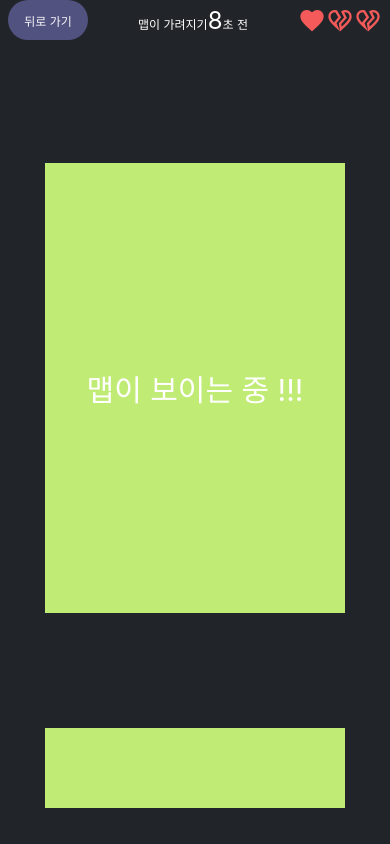
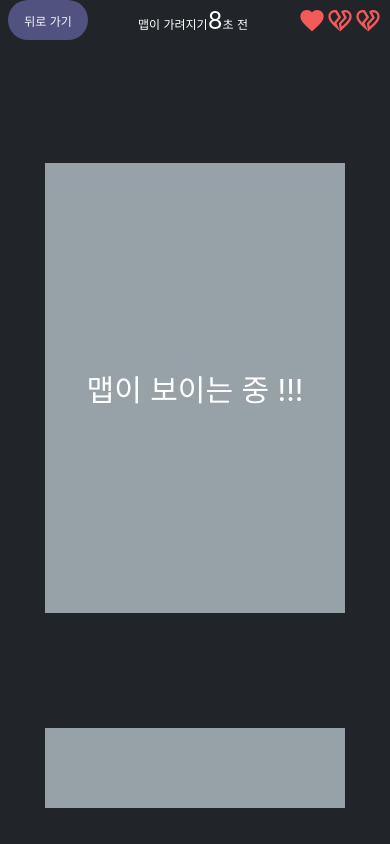
Before and after one commit to three-go/frontend, a React Native app: screen /Game1 in a window 390 px wide. Built offline with nearby package versions, Linux system fonts and the light colour scheme.

Commit message:
feat: Change faceDirection value and Update import file

```diff
--- a/src/features/game1/container/FaceRecognitionContainer.js
+++ b/src/features/game1/container/FaceRecognitionContainer.js
@@ -26,28 +26,28 @@ const FaceRecognitionContainer = ({ onSelectedDirection }) => {
     }
 
     if (isFaceCenter && isFaceFront) {
-      if (faces[0].leftEyePosition.y < 80) {
+      if (faces[0].leftEyePosition.y < 40) {
         setIsFaceCenter(false);
-        onSelectedDirection("위 쪽");
+        onSelectedDirection({ direction: "up" });
       }
 
-      if (faces[0].leftEyePosition.y > 350) {
+      if (faces[0].leftEyePosition.y > 400) {
         setIsFaceCenter(false);
-        onSelectedDirection("아래 쪽");
+        onSelectedDirection({ direction: "down" });
       }
 
       if (faces[0].yawAngle < -36) {
         setIsFaceFront(false);
         Platform.OS === "ios"
-          ? onSelectedDirection("왼 쪽")
-          : onSelectedDirection("오른 쪽");
+          ? onSelectedDirection({ direction: "left" })
+          : onSelectedDirection({ direction: "right" });
       }
 
       if (faces[0].yawAngle > 36) {
         setIsFaceFront(false);
         Platform.OS === "ios"
-          ? onSelectedDirection("오른 쪽")
-          : onSelectedDirection("왼 쪽");
+          ? onSelectedDirection({ direction: "right" })
+          : onSelectedDirection({ direction: "left" });
       }
     }
   };
--- a/src/features/game1/container/Game1Container.js
+++ b/src/features/game1/container/Game1Container.js
@@ -1,4 +1,4 @@
-import React, { useState } from "react";
+import React, { useState, useEffect } from "react";
 
 import { Game1 } from "..";
 
@@ -25,6 +25,17 @@ const Game1Container = () => {
     size: 12,
   });
 
+  const [selectedDirection, setSelectedDirection] = useState({});
+  const [directions, setDirections] = useState([]);
+
+  useEffect(() => {
+    if (!selectedDirection.direction) {
+      return;
+    }
+
+    setDirections((prevState) => [...prevState, selectedDirection]);
+  }, [selectedDirection]);
+
   return (
     <Game1
       isReady={isReady}
@@ -39,6 +50,9 @@ const Game1Container = () => {
       setStartTimer={setStartTimer}
       inputTimer={inputTimer}
       setInputTimer={setInputTimer}
+      selectedDirection={selectedDirection}
+      setSelectedDirection={setSelectedDirection}
+      directions={directions}
     />
   );
 };
--- a/src/features/game1/index.js
+++ b/src/features/game1/index.js
@@ -1,5 +1,5 @@
 import { Game1Container, FaceRecognitionContainer } from "./container";
-import { Game1, Map, FaceRecognition } from "./presenter";
+import { Game1, Map, FaceRecognition, FaceDirectionRecord } from "./presenter";
 
 export {
   Game1Container,
@@ -7,4 +7,5 @@ export {
   Game1,
   Map,
   FaceRecognition,
+  FaceDirectionRecord,
 };
--- a/src/features/game1/presenter/FaceRecognition.js
+++ b/src/features/game1/presenter/FaceRecognition.js
@@ -38,6 +38,7 @@ const styles = StyleSheet.create({
   preview: {
     width: "100%",
     height: "100%",
+    overflow: "hidden",
   },
 });
 
--- a/src/features/game1/presenter/Game1.js
+++ b/src/features/game1/presenter/Game1.js
@@ -3,6 +3,8 @@ import React from "react";
 import { Text, View, StyleSheet } from "react-native";
 
 import { GameLayout, TextTimer } from "../../../components";
+import { FaceRecognitionContainer } from "../container";
+import FaceDirectionRecord from "./FaceDirectionRecord";
 
 const Game1 = ({
   isReady,
@@ -17,6 +19,8 @@ const Game1 = ({
   setStartTimer,
   inputTimer,
   setInputTimer,
+  setSelectedDirection,
+  directions,
 }) => {
   return (
     <GameLayout
@@ -49,9 +53,9 @@ const Game1 = ({
           )}
 
           {!isInput && isStart && isReady && (
-            <Text style={{ color: "#ffffff", fontSize: 30 }}>
-              카메라 보이는 중 !!!
-            </Text>
+            <FaceRecognitionContainer
+              onSelectedDirection={setSelectedDirection}
+            />
           )}
 
           {isInput && isStart && isReady && (
@@ -63,7 +67,7 @@ const Game1 = ({
       </View>
 
       <View style={styles.recordArea}>
-        {isReady && <View style={styles.recordZone} />}
+        {isReady && <FaceDirectionRecord directions={directions} />}
       </View>
     </GameLayout>
   );
@@ -82,7 +86,7 @@ const styles = StyleSheet.create({
     alignItems: "center",
     width: 300,
     height: 450,
-    backgroundColor: "#c0eb75",
+    backgroundColor: "#96A1A8",
   },
   recordArea: {
     justifyContent: "center",
@@ -91,11 +95,6 @@ const styles = StyleSheet.create({
     height: "20%",
     backgroundColor: "#212529",
   },
-  recordZone: {
-    width: 300,
-    height: 80,
-    backgroundColor: "#c0eb75",
-  },
 });
 
 export default Game1;
--- a/src/features/game1/presenter/index.js
+++ b/src/features/game1/presenter/index.js
@@ -1,6 +1,6 @@
 import FaceRecognition from "../presenter/FaceRecognition";
 import Game1 from "../presenter/Game1";
 import Map from "../presenter/Map";
-FaceRecognition;
+import FaceDirectionRecord from "./FaceDirectionRecord";
 
-export { Game1, Map, FaceRecognition };
+export { Game1, Map, FaceRecognition, FaceDirectionRecord };
```
